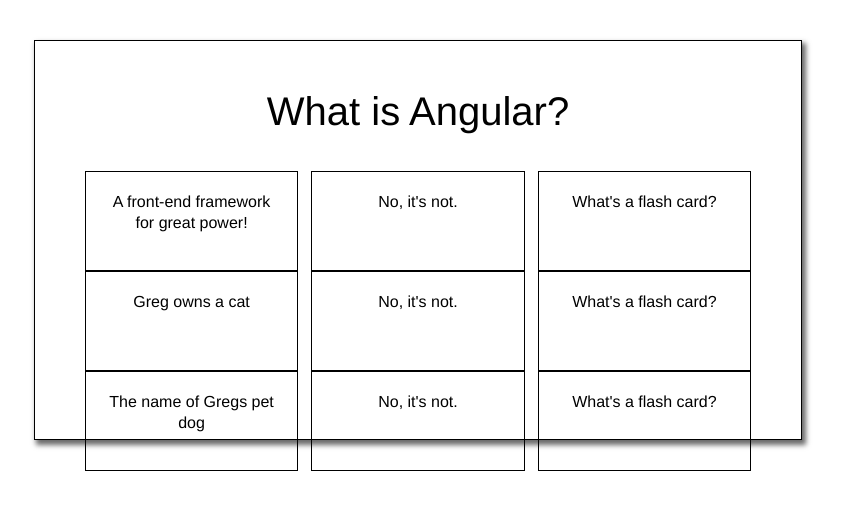
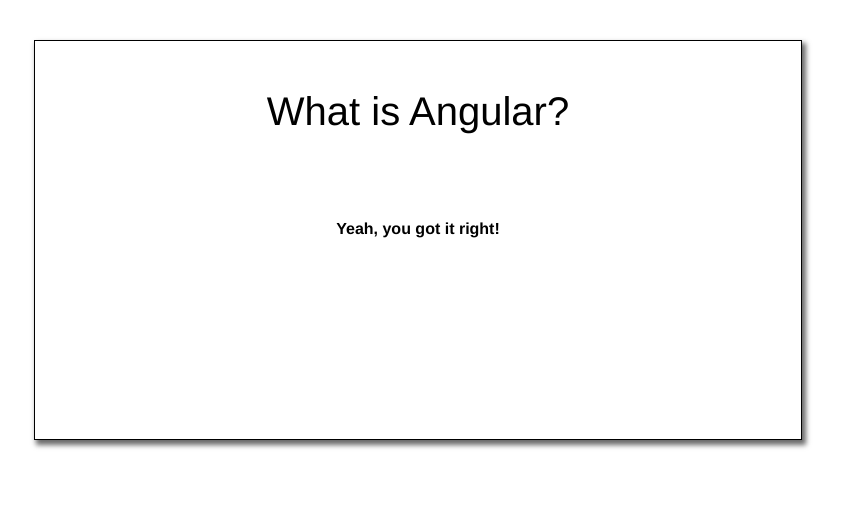
Before and after one commit to darksim735/flashcards-day1, a website: page index.html in a window 1280 px wide. Both pictures are taken after a click on the item "A front-end framework for great power!". Shown: the whole page, without its empty margins (222-1063 px from the left). Drawn offline with Linux system fonts and the light colour scheme.

Commit message:
show/hide functionality

```diff
--- a/index.html
+++ b/index.html
@@ -14,16 +14,23 @@
             <h1>{{flashCard.question}}</h1>
             <ul class="flash-card-answers" ng-repeat="answer in flashCard.answers">
                 <li class="flash-card-answer"
-                ng-click="checkAnswer(answer.correct)">
+                ng-click="checkAnswer(answer)"
+                ng-hide="answered">
                 {{ answer.text }}
                 </li>
-                <li class="flash-card-answer">
+<!--                 <li class="flash-card-answer">
                 No, it's not.
                 </li>
                 <li class="flash-card-answer">
                 What's a flash card?
-                </li>
+                </li> -->
             </ul>
-        </div>
-    </div>
+
+                <h2 class="answer-feedback" ng-show="answered">
+                    <span ng-show="answeredCorrectly">Yeah, you got it right!</span>
+                    <span ng-show="!answeredCorrectly">Nope, you got it wrong.</span>
+                </h2>
+
+        </div> <!-- end flash-card -->
+    </div><!-- end app -->
 </html>
--- a/public/app.js
+++ b/public/app.js
@@ -2,13 +2,35 @@
 
 app.controller('FlashCardController', function($scope){
 
+// var answered;
+// var realAnswer = false;
+// var answeredCorrectly;
 
-$scope.checkAnswer = function(thing){
-console.log("hello, function fired");
-//console.log($scope.flashCard.correct);
-console.log(thing);
 
-};
+	$scope.answeredCorrectly;
+
+	$scope.checkAnswer = function(thing){
+		console.log("hello, function fired");
+		console.log("answer: ",thing);
+		console.log("answer_result: ",thing.correct);
+
+		$scope.answeredCorrectly = 	thing.correct
+		console.log("result: ",$scope.answeredCorrectly);
+
+		//console.log($scope.flashCard.correct);
+
+		$scope.realAnswer = thing;
+		$scope.answered = true;
+		console.log("answered: ",answered);
+	    console.log("realAnswer: ",realAnswer);
+
+	};
+
+
+//	$scope.answeredCorrectly = function(){
+//		console.log("answered correctly fired");
+//		return realAnswer;
+//	};
 
 
     $scope.flashCard = {
--- a/start.js
+++ b/start.js
@@ -1,7 +1,9 @@
 // Grabbing our server from our server/index.js file.
 var server = require('./server');
 
-var PORT = 1337;
+// var PORT = 1337;
+
+var PORT = 4567;
 
 server.listen(PORT, function () {
     console.log('Server started on port ' + PORT.toString());
```
